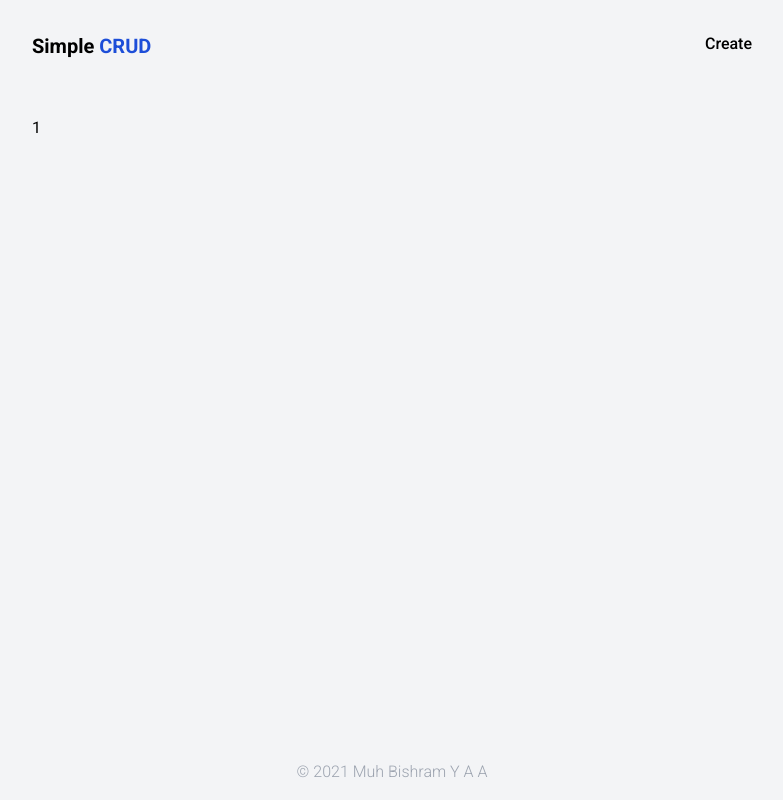
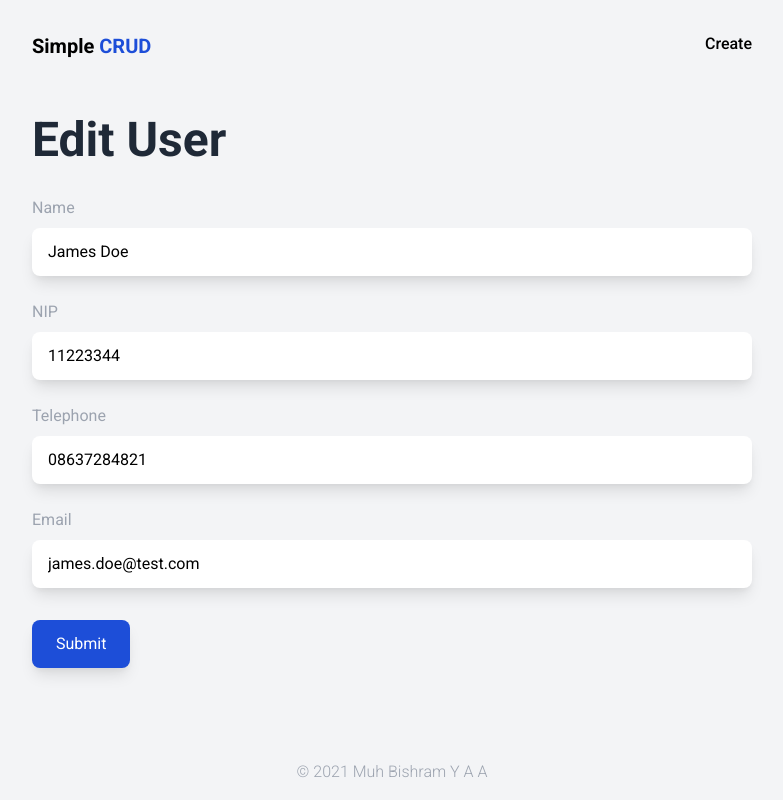
Before and after one commit to mbishram/simple-crud, a Next.js app: page /1/edit in a window 1280 px wide. Shown: the whole page, without its empty margins (248-1031 px from the left). Built offline with nearby package versions, Linux system fonts and the light colour scheme.

Commit message:
Add edit page

```diff
--- a/src/components/User.tsx
+++ b/src/components/User.tsx
@@ -1,6 +1,7 @@
 import { User as UserType } from "@/types/user";
 import { Button } from "@/components/Button";
 import { UserUtils } from "@/utils/user-utils";
+import Link from "next/link";
 
 export function User({ data: { id, name, nip, tlp, email }, setData }: Props) {
 	const handleDelete = (userId: number) => () => {
@@ -31,9 +32,13 @@ export function User({ data: { id, name, nip, tlp, email }, setData }: Props) {
 				<p>{email || "Email is Missing"}</p>
 			</div>
 			<div className="grid grid-cols-2 gap-4 mt-2">
-				<Button fullWidth>Ubah</Button>
+				<Link href={`/${id}/edit`}>
+					<a>
+						<Button fullWidth>Edit</Button>
+					</a>
+				</Link>
 				<Button fullWidth color="danger" onClick={handleDelete(id)}>
-					Hapus
+					Delete
 				</Button>
 			</div>
 		</article>
--- a/src/pages/[id]/edit.tsx
+++ b/src/pages/[id]/edit.tsx
@@ -1,8 +1,96 @@
 import { MainLayout } from "@/layouts/MainLayout";
 import { useRouter } from "next/router";
+import Head from "next/head";
+import { Formik, FormikHelpers } from "formik";
+import { Alert } from "@/components/Alert";
+import { Input } from "@/components/Input";
+import { Button } from "@/components/Button";
+import { useEffect, useState } from "react";
+import { User } from "@/types/user";
+import { UserUtils } from "@/utils/user-utils";
 
 export default function Edit() {
+	const [timer, setTimer] = useState(setTimeout(() => {}));
+
 	const router = useRouter();
 	const { id } = router.query;
-	return <MainLayout>{id}</MainLayout>;
+
+	const initialValues = UserUtils.getUser(Number(id)).data[0];
+
+	const handleSubmit = (values: User, { setStatus }: FormikHelpers<User>) => {
+		const res = UserUtils.editUser(values);
+		setStatus(res);
+
+		// Close alert
+		setTimer(setTimeout(() => setStatus(), 4000));
+	};
+
+	useEffect(() => {
+		return () => {
+			clearTimeout(timer);
+		};
+	});
+
+	return (
+		<MainLayout>
+			<Head>
+				<title>Edit - {process.env.NEXT_PUBLIC_APP_NAME}</title>
+			</Head>
+			<h2 className="text-5xl font-bold text-gray-800 mb-8">Edit User</h2>
+			{initialValues && (
+				<Formik initialValues={initialValues} onSubmit={handleSubmit}>
+					{({ handleSubmit, handleChange, values, status }) => (
+						<form onSubmit={handleSubmit} className="grid gap-6">
+							{status &&
+								(status?.success ? (
+									<Alert type="success">
+										{status.message}
+									</Alert>
+								) : (
+									<Alert type="danger">
+										{status.message}
+									</Alert>
+								))}
+
+							<Input
+								placeholder="Name"
+								name="name"
+								id="name"
+								type="text"
+								onChange={handleChange}
+								value={values.name}
+							/>
+							<Input
+								placeholder="NIP"
+								name="nip"
+								id="nip"
+								type="text"
+								onChange={handleChange}
+								value={values.nip}
+							/>
+							<Input
+								placeholder="Telephone"
+								name="tlp"
+								id="tlp"
+								type="text"
+								onChange={handleChange}
+								value={values.tlp}
+							/>
+							<Input
+								placeholder="Email"
+								name="email"
+								id="email"
+								type="email"
+								onChange={handleChange}
+								value={values.email}
+							/>
+							<Button type="submit" className="mt-2">
+								Submit
+							</Button>
+						</form>
+					)}
+				</Formik>
+			)}
+		</MainLayout>
+	);
 }
--- a/src/types/crud-return-value.ts
+++ b/src/types/crud-return-value.ts
@@ -3,5 +3,5 @@ import { User } from "@/types/user";
 export type CRUDReturnValue = {
 	success: boolean;
 	message: string;
-	data?: Array<User>;
+	data: Array<User>;
 };
--- a/src/utils/user-utils.ts
+++ b/src/utils/user-utils.ts
@@ -26,6 +26,7 @@ export class UserUtils {
 			data: data,
 		};
 	}
+
 	static getUser(userId: number): CRUDReturnValue {
 		const user = data.filter((user) => user.id === userId);
 
@@ -44,11 +45,32 @@ export class UserUtils {
 		}
 	}
 
+	static editUser(userData: User): CRUDReturnValue {
+		const index = data.findIndex((user) => user.id === userData.id);
+
+		if (index !== -1) {
+			data[index] = userData;
+
+			return {
+				success: true,
+				message: `User has been edited!`,
+				data: [...data],
+			};
+		} else {
+			return {
+				success: false,
+				message: `User did not exist!`,
+				data: [...data],
+			};
+		}
+	}
+
 	static deleteUser(userId: number): CRUDReturnValue {
 		const index = data.findIndex((user) => user.id === userId);
 
 		if (index !== -1) {
 			data.splice(index, 1);
+
 			return {
 				success: true,
 				message: `User has been deleted!`,
```
